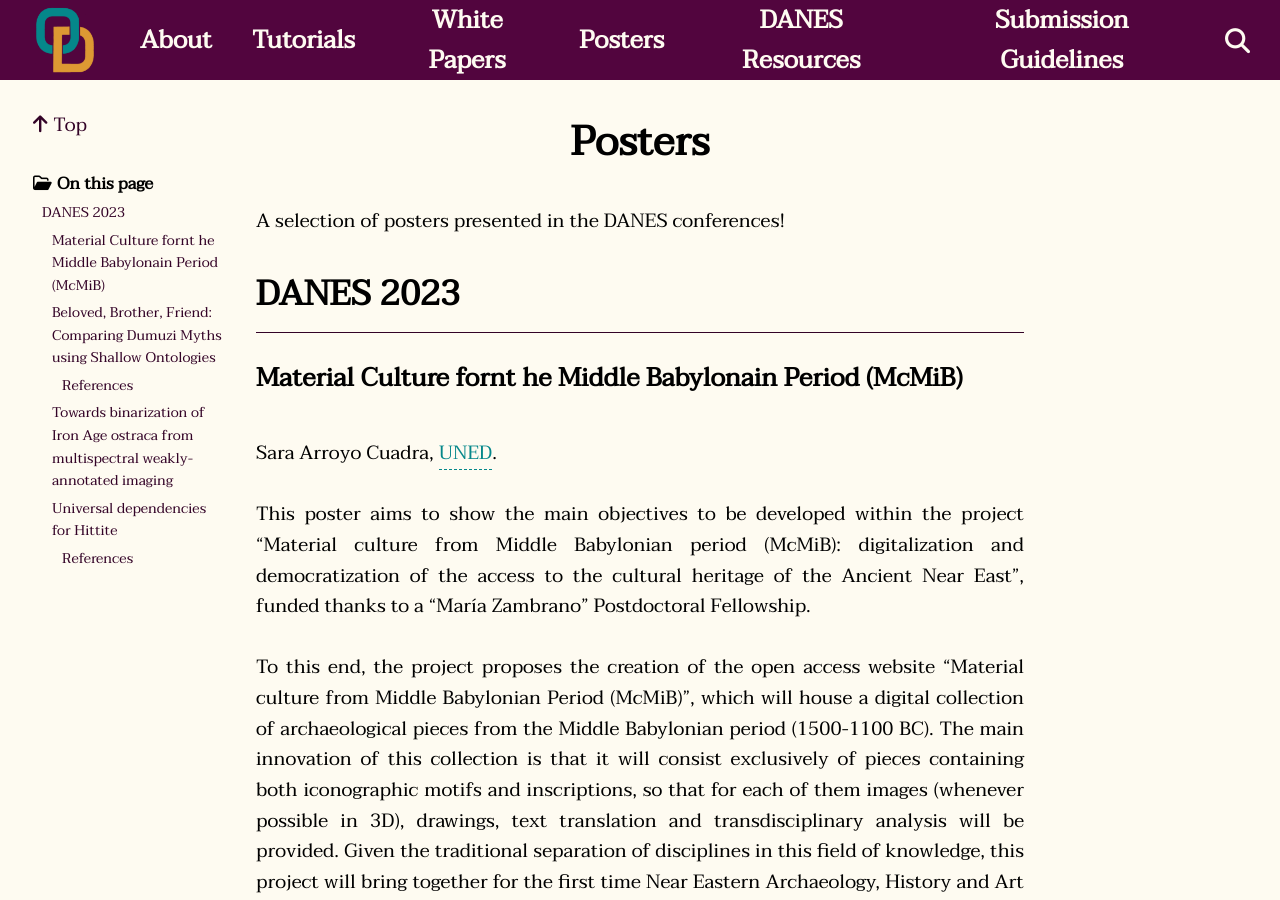
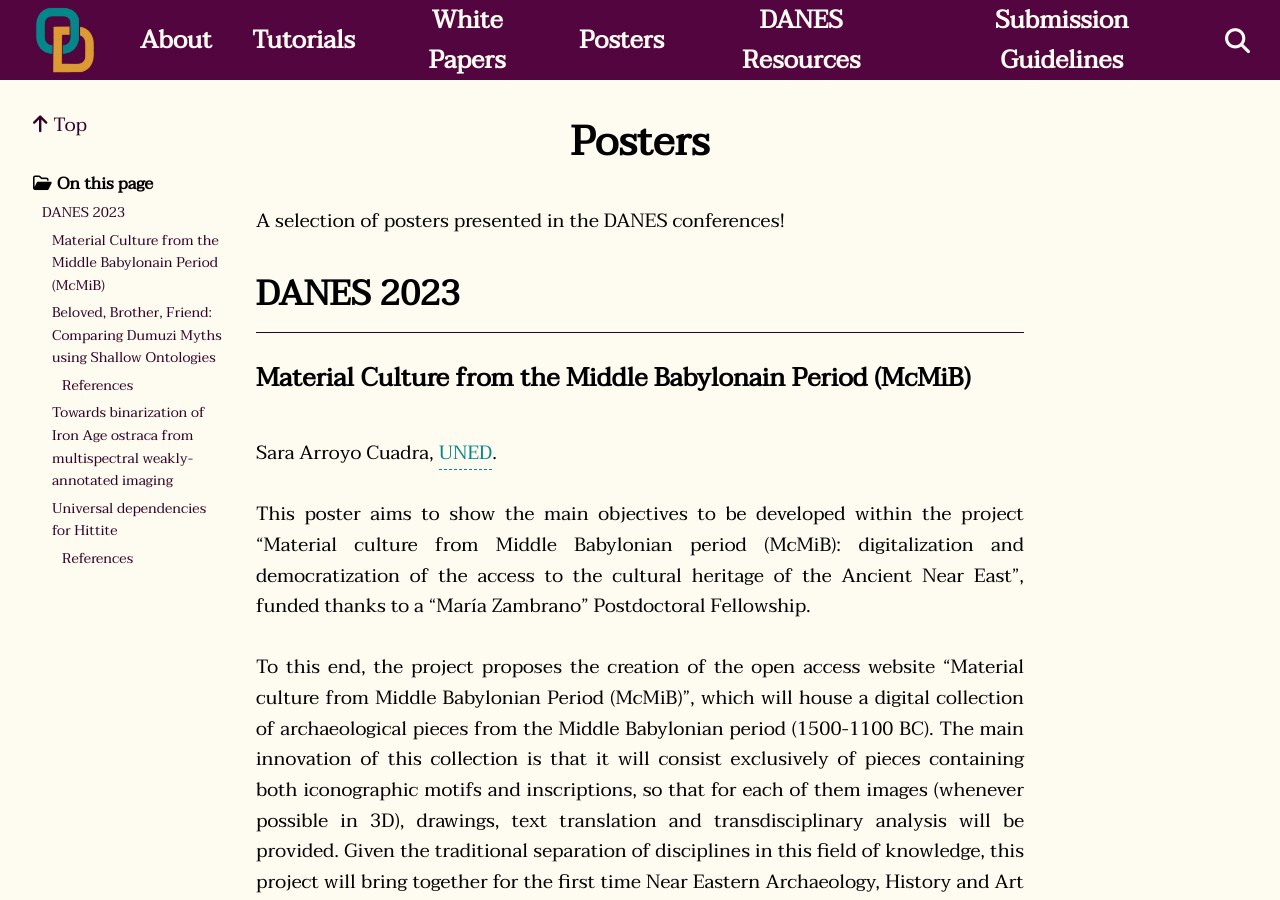
Before and after one commit to DigitalPasts/openDANES, a Jekyll site: the page built from nav/posters.md, in a window 1280 px wide and 900 px high. Built offline with Jekyll 4.4.1, drawn with Linux system fonts in a browser that asks for light colours; nearby versions of some CDN libraries; a script that is not in the unit is left out.

Commit message:
Update posters.md

```diff
--- a/nav/posters.md
+++ b/nav/posters.md
@@ -11,7 +11,7 @@ mathjax: true
 A selection of posters presented in the DANES conferences!
 
 ## DANES 2023
-### Material Culture fornt he Middle Babylonain Period (McMiB)
+### Material Culture from the Middle Babylonain Period (McMiB)
 Sara Arroyo Cuadra, [UNED](https://portalcientifico.uned.es/investigadores/205113/detalle).
 
 This poster aims to show the main objectives to be developed within the project "Material culture from Middle Babylonian period (McMiB): digitalization and democratization of the access to the cultural heritage of the Ancient Near East", funded thanks to a "María Zambrano" Postdoctoral Fellowship.
```
